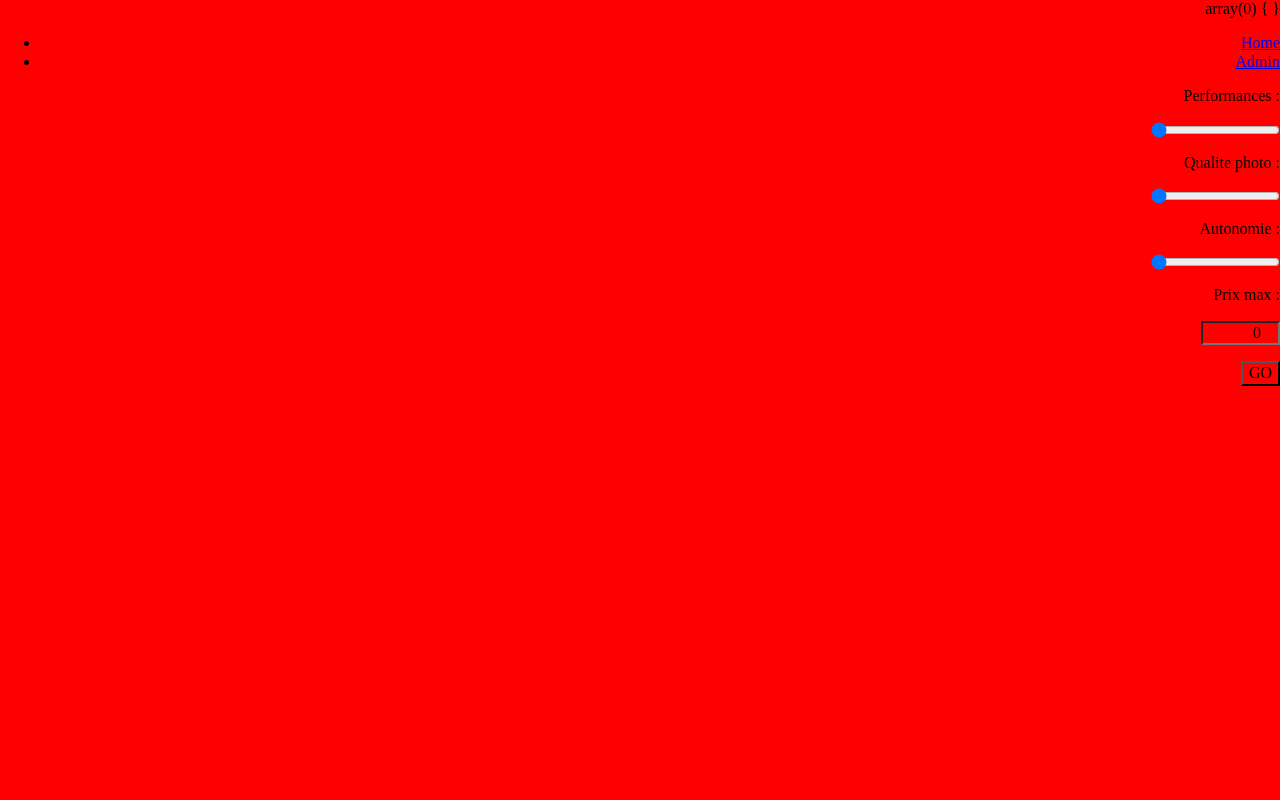
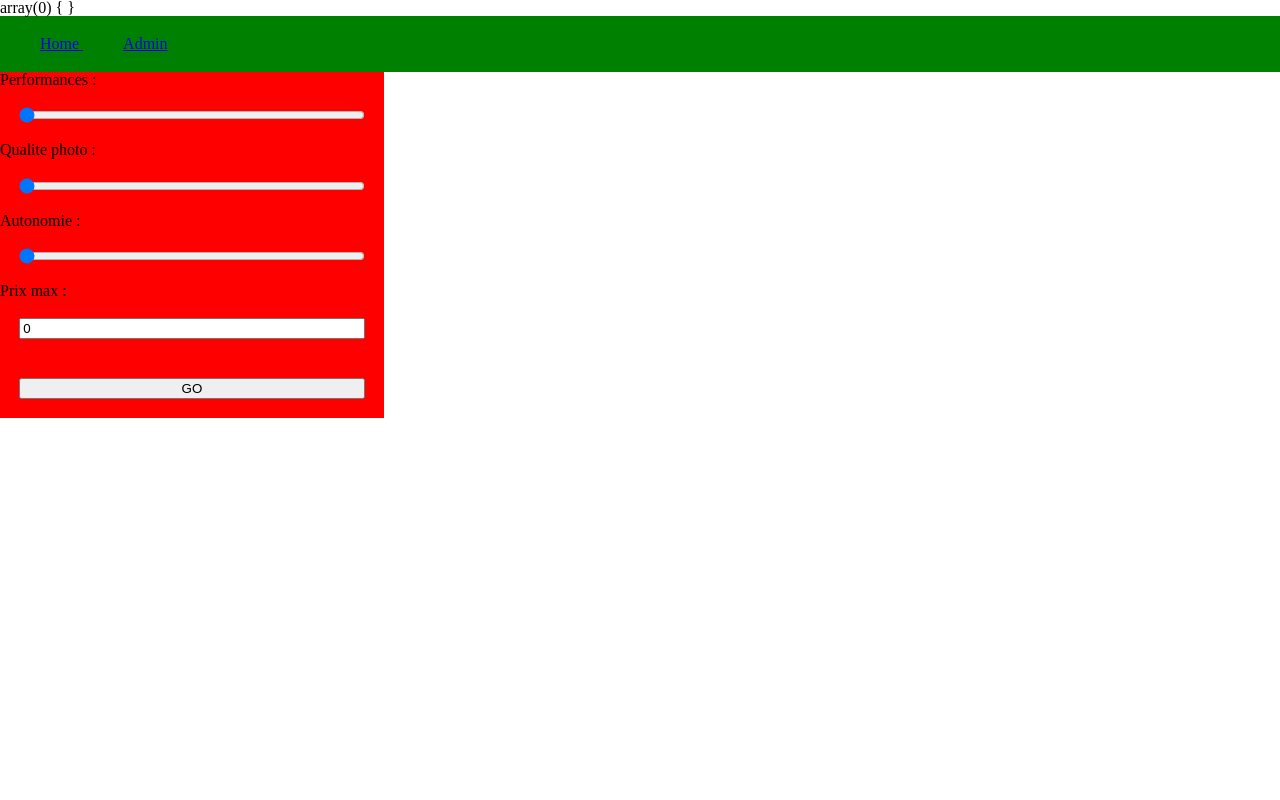
Before and after one commit to solal3105/qesa, a PHP site: page /qeza/ in a window 1280 px wide. Run offline with PHP 8.4, Linux system fonts and the light colour scheme; some libraries are stand-ins or nearby versions.

Commit message:
legers changement de l'algo

```diff
--- a/QezaAlgo/app/public/fonctionsAlgo.php
+++ b/QezaAlgo/app/public/fonctionsAlgo.php
@@ -149,9 +149,9 @@
         $autonomie = $_POST['batterieRange'];
         $prix = $_POST['prixMax'];
 
-        echo "perfs : " . $perfs . " -- photo : " . $photo . " -- autonomie : " . $autonomie;
+        echo "perfs : " . $perfs . "photo : " . $photo . "autonomie : " . $autonomie;
 
-        $req = $bdd->prepare('SELECT * FROM phone WHERE prix < ?');
+        $req = $bdd->prepare('SELECT * FROM phone WHERE prix <= ?');
         $req->execute(array($prix));
 
 
--- a/QezaAlgo/app/public/menuPublic.php
+++ b/QezaAlgo/app/public/menuPublic.php
@@ -7,8 +7,7 @@
         <title><?php echo $nomPage ?></title>
         <meta charset="utf-8">
         <link rel="stylesheet" href="http://fonts.googleapis.com/css?family=Roboto:300,300italic,700,700italic">
-        <link rel="stylesheet" href="http://cdn.rawgit.com/necolas/normalize.css/master/normalize.css">
-        <link rel="stylesheet" type="text/css" href="/pages/style/style.css">
+        <link rel="stylesheet" type="text/css" href="http://localhost/qeza/QezaAlgo/pages/style/style.css">
     </head>
 
 <?php
--- a/QezaAlgo/index.php
+++ b/QezaAlgo/index.php
@@ -10,7 +10,7 @@
 afficherMenuPublic('Index');
 ?>
 
-<div>
+<main>
     <form method="post" action="index.php">
      <p> Performances : </p>
         <input type="range" value="0" min="0" max="10" step="1" name="perfRange">
@@ -20,14 +20,13 @@
         <input type="range" value="0" min="0" max="10" step="1" name="batterieRange">
      <p> Prix max : </p>
         <input type="number" value="0" min="0" max="1500" step="50" name="prixMax">
-    <p> </p>
         <input type="submit" value="GO" name="boutonValider">
     </form>
 </div>
 
-<div id="dernierDiv">
+<div id="affichageTelephones">
     <?php calculPoints($bdd); ?>
 </div>
 
 <?php
-afficherFooterPublic();
+afficherFooterPublic('Index');
--- a/QezaAlgo/pages/style/style.css
+++ b/QezaAlgo/pages/style/style.css
@@ -1,7 +1,36 @@
-*{
+html, body, div, span, applet, object, iframe, h1, h2, h3, h4, h5, h6, p, blockquote, pre, a, abbr, acronym, address, big, cite, code, del, dfn, em, img, ins, kbd, q, s, samp, small, strike, strong, sub, sup, tt, var, b, u, i, center, dl, dt, dd, ol, ul, li, fieldset, form, label, legend, table, caption, tbody, tfoot, thead, tr, th, td, article, aside, canvas, details, embed, figure, figcaption, footer, header, hgroup, menu, nav, output, ruby, section, summary, time, mark, audio, video {margin: 0; padding: 0; border: 0; font-size: 100%; font: inherit; vertical-align: baseline; } /* HTML5 display-role reset for older browsers */ article, aside, details, figcaption, figure, footer, header, hgroup, menu, nav, section {display: block; } body {line-height: 1; } ol, ul {list-style: none; } blockquote, q {quotes: none; } blockquote:before, blockquote:after, q:before, q:after {content: ''; content: none; } table {border-collapse: collapse; border-spacing: 0; }
+
+pre{
+	display: none;
+}
+nav{
+	background-color: green;
+}
+nav ul{
+	padding: 20px;
+}
+nav ul li{
+	display: inline;
+	margin: 20px;
+}
+form{
+	width: 30%;
 	background-color: red;
-	text-align: right;
+	float: left;
 }
-body{
-	background-color: red;
+input{
+	width: 90%;
+	margin: 5%;
 }
+#affichageTelephones{
+	background-color: yellow;
+	float: right;
+	width: 70%;
+}
+td,th{
+	border: 1px solid #000;
+}
+table{
+	width: 90%;
+	margin: 0 5%;
+}
```
